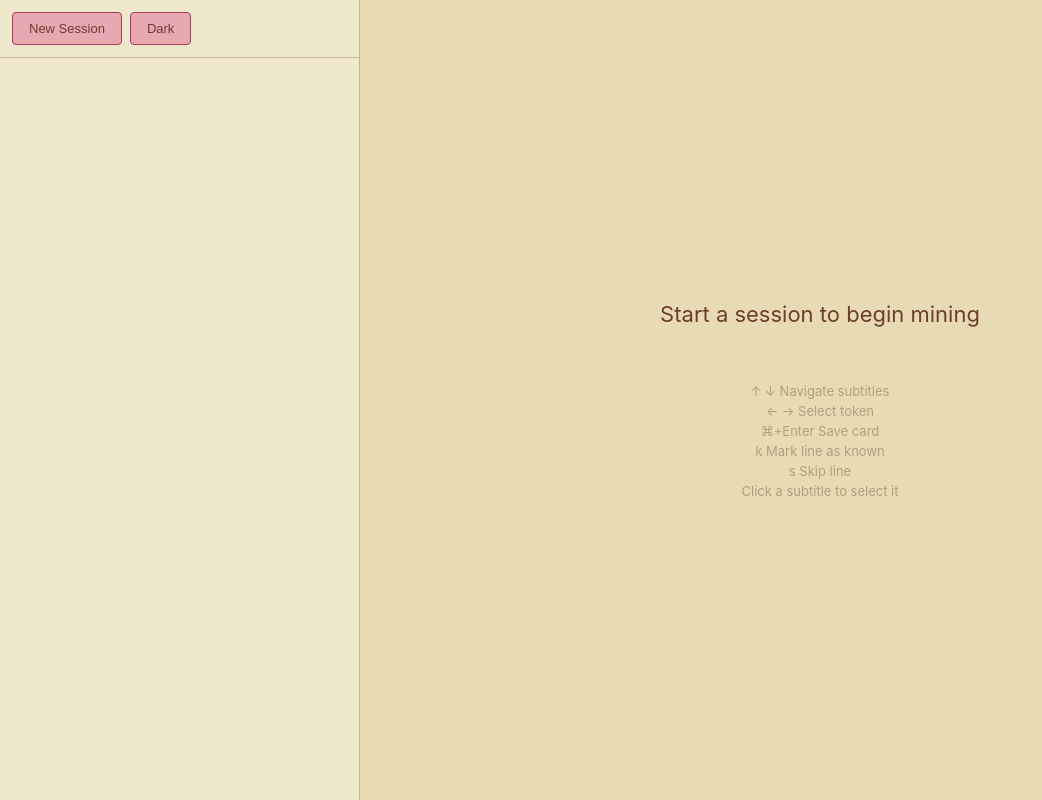
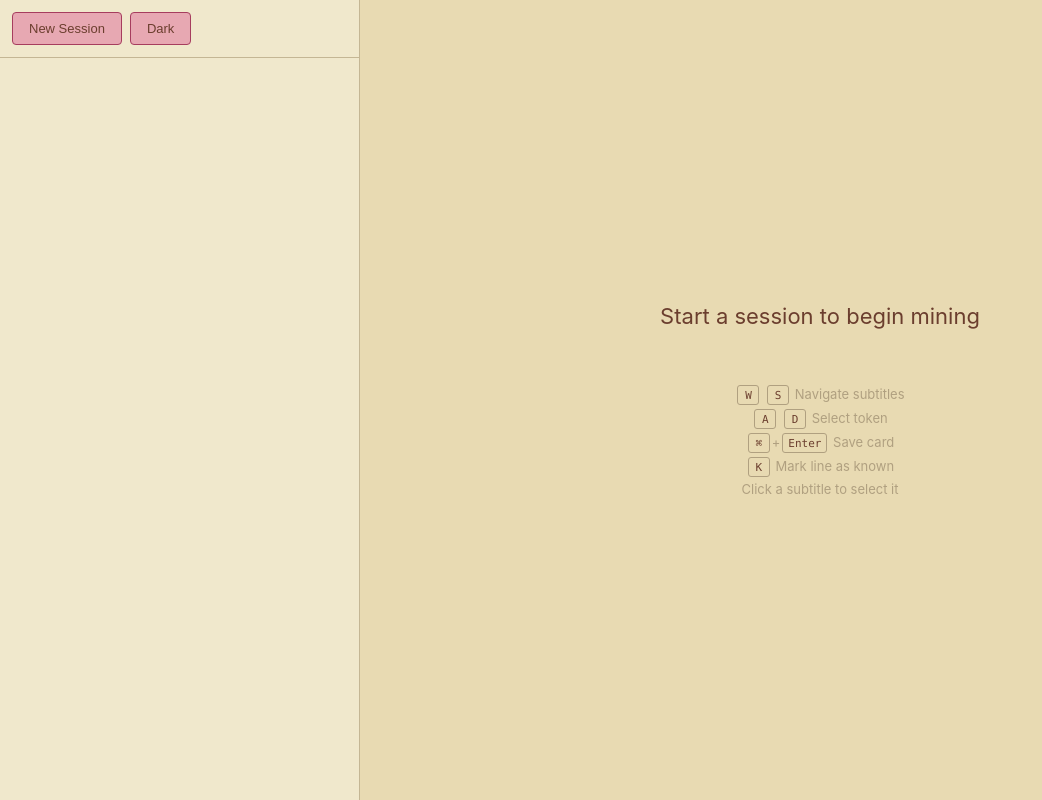
Before and after one commit to barroqt/Kaeda, a React (Vite) app in the folder app/: page / in a window 1280 px wide. Shown: the whole page, without its empty margins (0-1042 px from the left). Built offline with nearby package versions, Linux system fonts and the light colour scheme.

Commit message:
app: change navigation keys

```diff
--- a/app/src/App.jsx
+++ b/app/src/App.jsx
@@ -339,20 +339,20 @@ export default function App() {
 
     function handleKey(e) {
       if (isInputFocused()) return;
-      if (e.key === "ArrowDown") {
+      if (e.key === "w" && !e.metaKey && !e.ctrlKey) {
+        e.preventDefault();
+        navigateRef.current(-1);
+      } else if (e.key === "s" && !e.metaKey && !e.ctrlKey) {
         e.preventDefault();
         navigateRef.current(1);
-      } else if (e.key === "ArrowUp") {
-        e.preventDefault();
-        navigateRef.current(-1);
-      } else if (e.key === "ArrowLeft") {
+      } else if (e.key === "a" && !e.metaKey && !e.ctrlKey) {
         e.preventDefault();
         const ref = tokenNavRef.current;
         const tokens = ref.subtitles[ref.currentIndex]?.tokens;
         if (tokens && tokens.length > 0 && ref.selectedTokenIndex > 0) {
           ref.setSelectedTokenIndex(ref.selectedTokenIndex - 1);
         }
-      } else if (e.key === "ArrowRight") {
+      } else if (e.key === "d" && !e.metaKey && !e.ctrlKey) {
         e.preventDefault();
         const ref = tokenNavRef.current;
         const tokens = ref.subtitles[ref.currentIndex]?.tokens;
@@ -367,9 +367,6 @@ export default function App() {
       } else if (e.key === "k" && !e.metaKey && !e.ctrlKey) {
         e.preventDefault();
         markKnownRef.current();
-      } else if (e.key === "s" && !e.metaKey && !e.ctrlKey) {
-        e.preventDefault();
-        navigateRef.current(1);
       }
     }
     document.addEventListener("keydown", handleKey);
@@ -410,6 +407,14 @@ export default function App() {
             </div>
           ))}
         </div>
+        {current && (
+          <div id="sidebar-shortcuts">
+            <span className="key">W</span><span className="key">S</span> subs
+            <span className="key">A</span><span className="key">D</span> word
+            <span className="key">K</span> known
+            <span className="key">&#8984;</span>+<span className="key">Enter</span> save
+          </div>
+        )}
       </aside>
       <main id="main-panel" className={current ? "has-session" : ""}>
         {current ? (
@@ -420,11 +425,10 @@ export default function App() {
               <div id="current-text">Start a session to begin mining</div>
             </div>
             <div id="help-text">
-              <p>&uarr; &darr; Navigate subtitles</p>
-              <p>&larr; &rarr; Select token</p>
-              <p>&#8984;+Enter Save card</p>
-              <p>k Mark line as known</p>
-              <p>s Skip line</p>
+              <p><span className="key">W</span> <span className="key">S</span> Navigate subtitles</p>
+              <p><span className="key">A</span> <span className="key">D</span> Select token</p>
+              <p><span className="key">&#8984;</span>+<span className="key">Enter</span> Save card</p>
+              <p><span className="key">K</span> Mark line as known</p>
               <p>Click a subtitle to select it</p>
             </div>
           </>
@@ -513,7 +517,6 @@ export default function App() {
                   >
                     Skip
                   </button>
-                  <span className="action-hint">s</span>
                 </div>
                 <div className="action-group">
                   <button
--- a/app/src/style.css
+++ b/app/src/style.css
@@ -230,6 +230,41 @@ body {
 
 #help-text p {
   margin: 4px 0;
+}
+
+.key {
+  display: inline-block;
+  min-width: 22px;
+  height: 20px;
+  line-height: 20px;
+  text-align: center;
+  padding: 0 5px;
+  margin: 0 2px;
+  border: 1px solid var(--text-muted);
+  border-radius: 3px;
+  font-family: "SF Mono", Monaco, "Cascadia Code", monospace;
+  font-size: 11px;
+  color: var(--text-primary);
+  background: var(--bg-main);
+}
+
+#sidebar-shortcuts {
+  padding: 10px 16px;
+  border-top: 1px solid var(--border);
+  font-size: 11px;
+  color: var(--text-muted);
+  display: flex;
+  flex-wrap: wrap;
+  gap: 4px 8px;
+  align-items: center;
+}
+
+#sidebar-shortcuts .key {
+  font-size: 10px;
+  min-width: 18px;
+  height: 18px;
+  line-height: 18px;
+  margin: 0 1px;
 }
 
 #right-panel {
```
Also changed, not shown: 1 other file (tests, documents, lock files or other folders).
